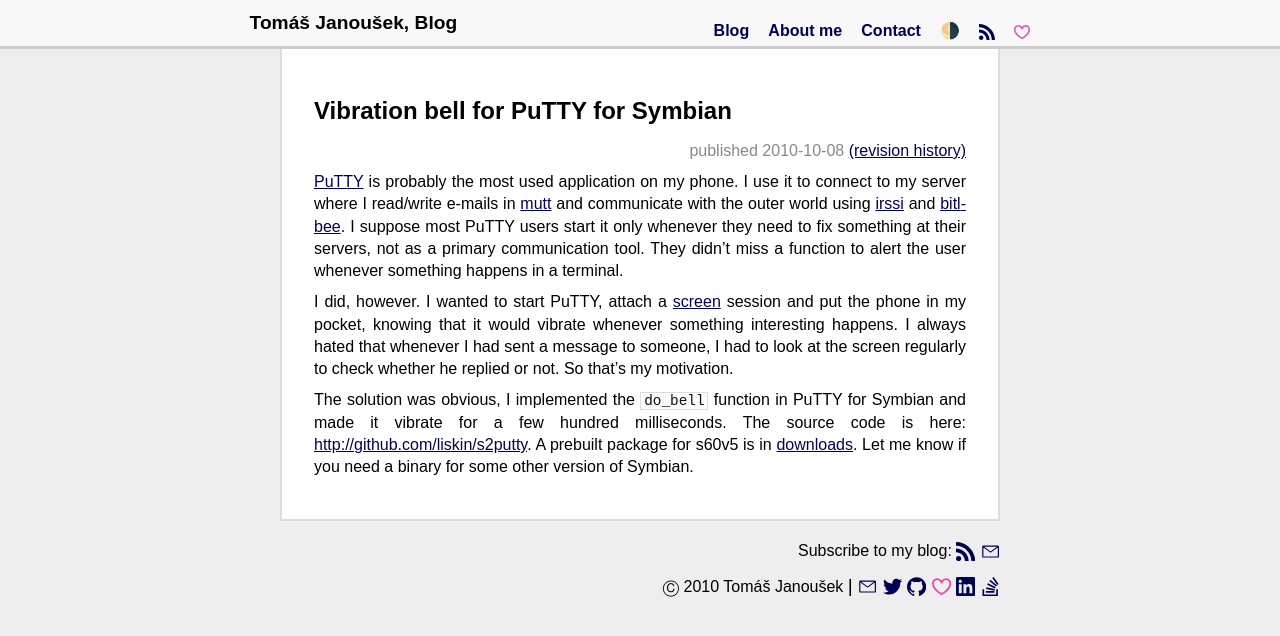
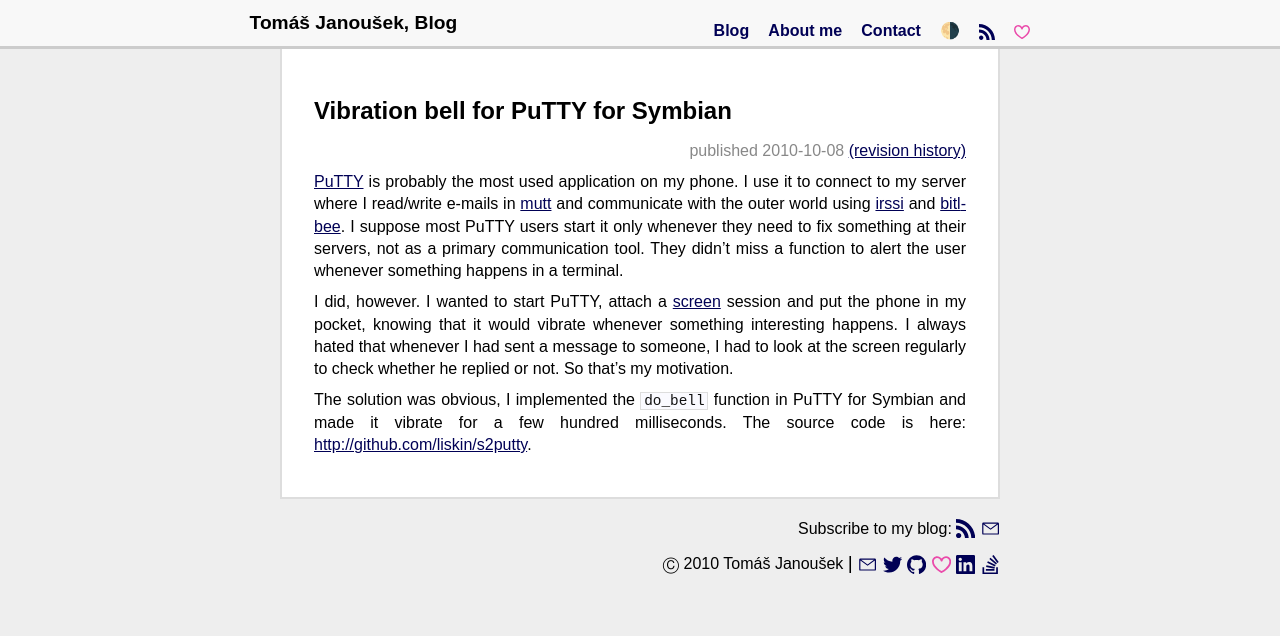
Before and after one commit to liskin/work.lisk.in, a Jekyll site: the page built from _posts/2010-10-08-s2putty-vibrabell.md, in a window 1280 px wide. Shown: the top 636 px of the page. Built offline with Jekyll 4.4.1, drawn with Linux system fonts in a browser that asks for light colours; comment, search, counter and statistics services are not loaded.

Commit message:
s2putty-vibrabell: Drop link that no longer works

```diff
--- a/_posts/2010-10-08-s2putty-vibrabell.md
+++ b/_posts/2010-10-08-s2putty-vibrabell.md
@@ -20,13 +20,17 @@
 
 The solution was obvious, I implemented the `do_bell` function in PuTTY for
 Symbian and made it vibrate for a few hundred milliseconds. The source code is
-here: <http://github.com/liskin/s2putty>. A prebuilt package for s60v5 is in
-[downloads][]. Let me know if you need a binary for some other version of
-Symbian.
+here: <http://github.com/liskin/s2putty>.
 
 [putty]: http://s2putty.sourceforge.net/
 [mutt]: http://www.mutt.org/
 [irssi]: http://www.irssi.org/
 [bitlbee]: http://www.bitlbee.org/
 [screen]: http://www.gnu.org/software/screen/
+
+<!-- A prebuilt package for s60v5 is in
+[downloads][]. Let me know if you need a binary for some other version of
+Symbian.
+
 [downloads]: http://github.com/liskin/s2putty/downloads
+-->
```
